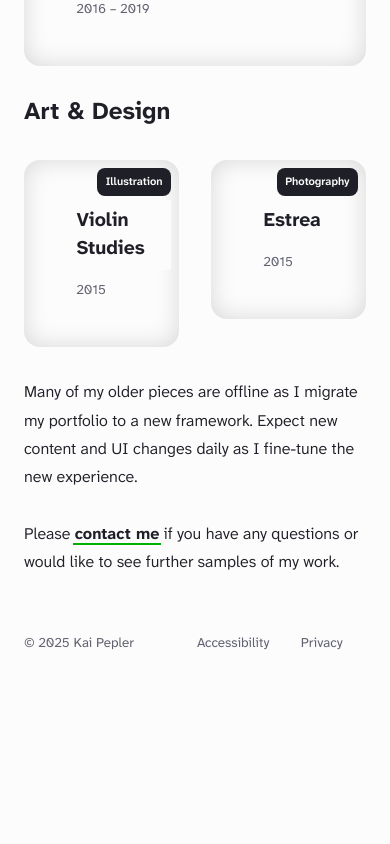
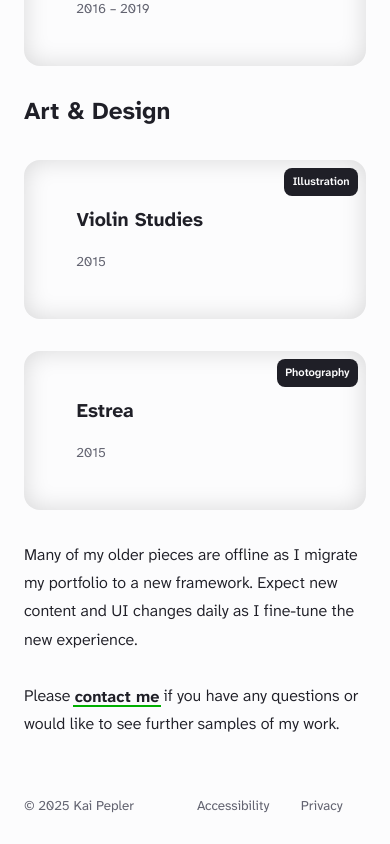
Before and after one commit to kaipepler/kaipepler, a SvelteKit app: page /portfolio in a window 390 px wide. Shown: the part 873-1717 px from the top of the page. Before the commit the page ends 1555 px from the top, so only its background shows below. Built offline with nearby package versions, Linux system fonts and the light colour scheme.

Commit message:
Fix for portfolio card layout on mobile

```diff
--- a/package.json
+++ b/package.json
@@ -1,7 +1,7 @@
 {
 	"name": "kaipepler",
 	"private": true,
-	"version": "6.28.0",
+	"version": "6.28.1",
 	"type": "module",
 	"scripts": {
 		"dev": "vite dev",
--- a/src/routes/portfolio/+page.svelte
+++ b/src/routes/portfolio/+page.svelte
@@ -158,6 +158,12 @@
 		}
 	}
 
+	@media (max-width: 650px) {
+		.wrapper {
+			grid-template-columns: repeat(1, 1fr);
+		}
+	}
+
 	.title {
 		font-size: larger;
 	}
```
